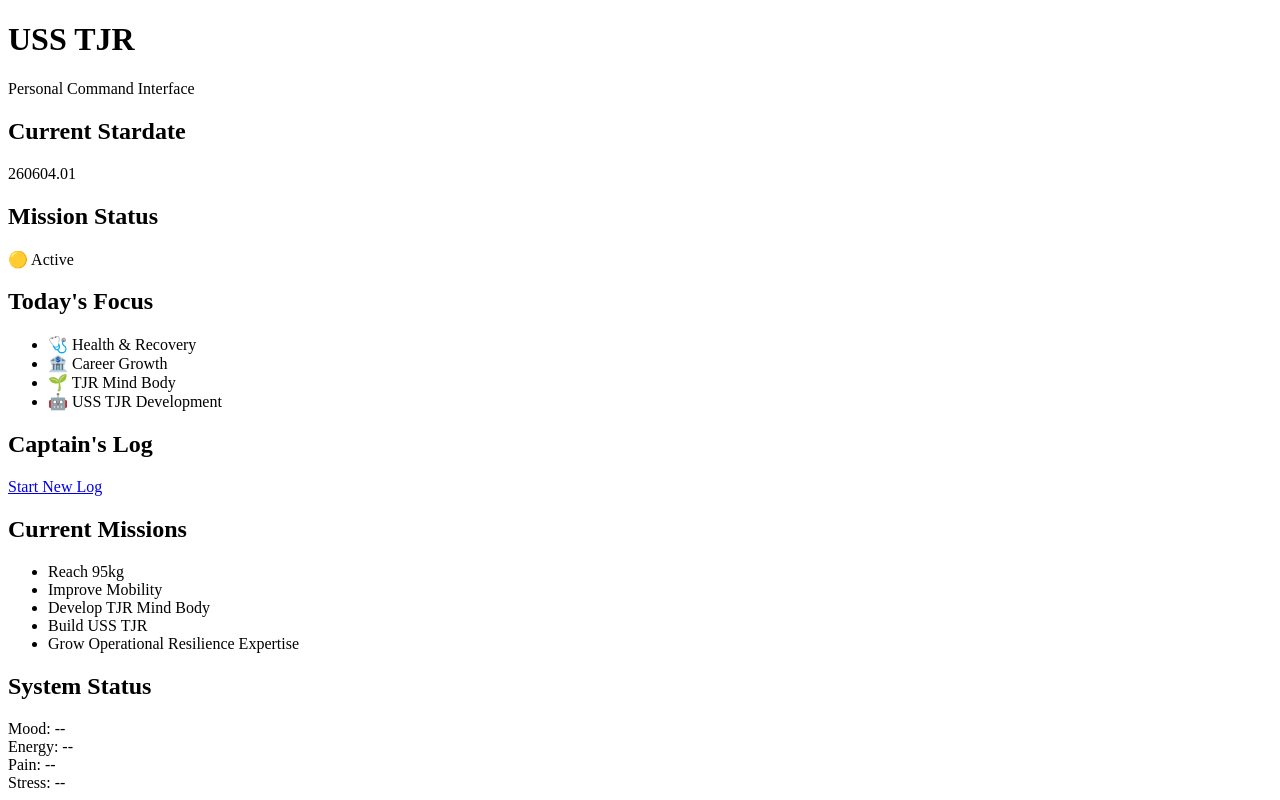
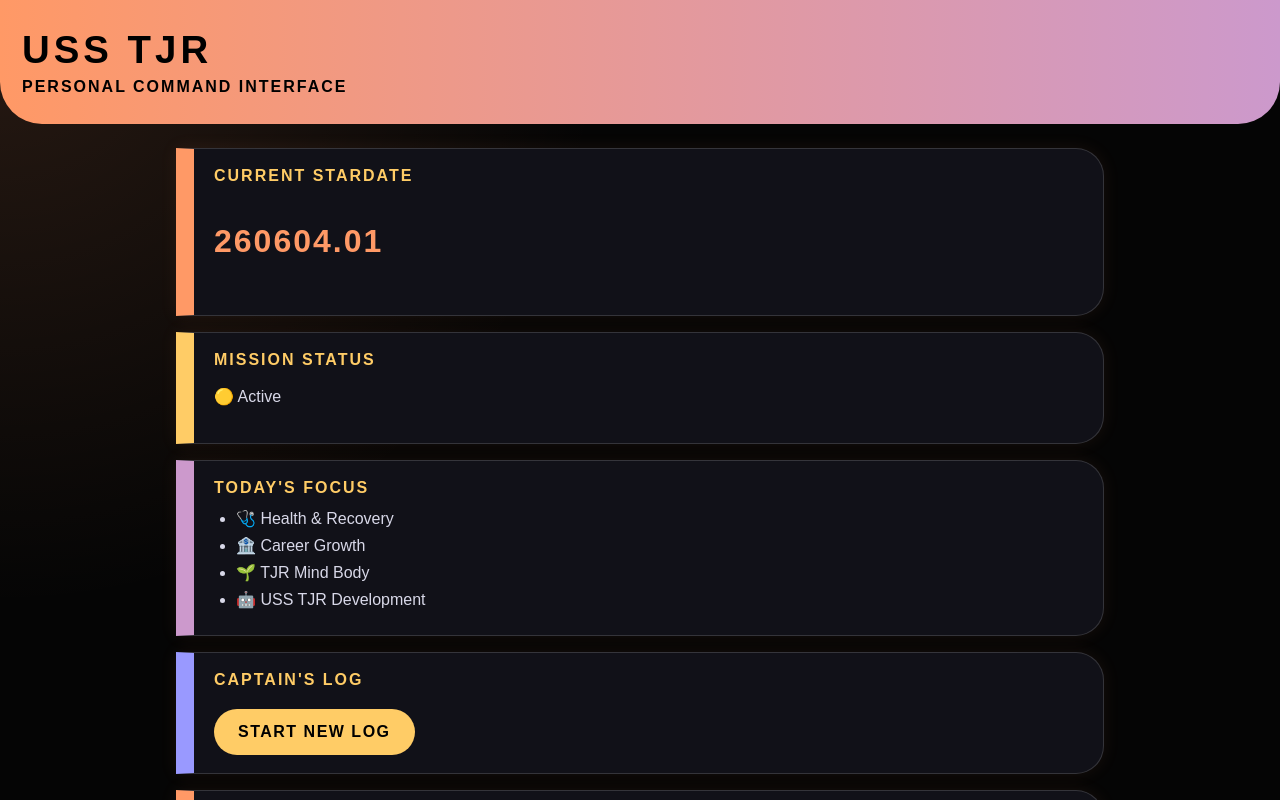
Before and after one commit to timjardenross/USSTJR-Website, a plain HTML site: page index.html in a window 1280 px wide. Shown: the top 800 px of the page. Drawn offline with Linux system fonts and the light colour scheme.

Commit message:
update style

```diff
--- a/css/styles.css
+++ b/css/styles.css
@@ -1 +1,193 @@
-Style.css
+/* USS TJR - LCARS Inspired Command Deck */
+
+:root {
+    --space-black: #050505;
+    --panel-black: #111118;
+    --text-main: #ffffff;
+    --text-muted: #d8d8e8;
+
+    --lcars-orange: #ff9966;
+    --lcars-gold: #ffcc66;
+    --lcars-purple: #cc99cc;
+    --lcars-blue: #9999ff;
+    --lcars-red: #ff6666;
+
+    --line-soft: rgba(255, 255, 255, 0.15);
+}
+
+* {
+    box-sizing: border-box;
+}
+
+body {
+    margin: 0;
+    font-family: Arial, Helvetica, sans-serif;
+    background:
+        radial-gradient(circle at top left, rgba(255,153,102,0.14), transparent 30%),
+        radial-gradient(circle at bottom right, rgba(153,153,255,0.12), transparent 35%),
+        var(--space-black);
+    color: var(--text-main);
+    min-height: 100vh;
+}
+
+.header {
+    background: linear-gradient(90deg, var(--lcars-orange), var(--lcars-purple));
+    color: #000;
+    padding: 28px 22px;
+    border-bottom-left-radius: 42px;
+    border-bottom-right-radius: 42px;
+    margin-bottom: 24px;
+}
+
+.header h1 {
+    margin: 0;
+    font-size: 2.4rem;
+    letter-spacing: 4px;
+    text-transform: uppercase;
+}
+
+.subtitle {
+    margin: 6px 0 0;
+    font-weight: bold;
+    letter-spacing: 2px;
+    text-transform: uppercase;
+}
+
+.container {
+    width: min(100%, 960px);
+    margin: 0 auto;
+    padding: 0 16px 32px;
+}
+
+.card {
+    background: var(--panel-black);
+    border: 1px solid var(--line-soft);
+    border-left: 18px solid var(--lcars-orange);
+    border-radius: 0 28px 28px 0;
+    padding: 18px 20px;
+    margin-bottom: 16px;
+    box-shadow: 0 0 18px rgba(255, 153, 102, 0.08);
+}
+
+.card:nth-of-type(2) {
+    border-left-color: var(--lcars-gold);
+}
+
+.card:nth-of-type(3) {
+    border-left-color: var(--lcars-purple);
+}
+
+.card:nth-of-type(4) {
+    border-left-color: var(--lcars-blue);
+}
+
+.card:nth-of-type(5) {
+    border-left-color: var(--lcars-orange);
+}
+
+.card:nth-of-type(6) {
+    border-left-color: var(--lcars-red);
+}
+
+.card:nth-of-type(7) {
+    border-left-color: var(--lcars-gold);
+}
+
+.card h2 {
+    margin: 0 0 12px;
+    color: var(--lcars-gold);
+    text-transform: uppercase;
+    letter-spacing: 2px;
+    font-size: 1rem;
+}
+
+.card p {
+    color: var(--text-muted);
+    line-height: 1.5;
+}
+
+ul {
+    margin: 0;
+    padding-left: 22px;
+    color: var(--text-muted);
+}
+
+li {
+    margin: 8px 0;
+}
+
+#stardate {
+    font-size: 2rem;
+    font-weight: bold;
+    color: var(--lcars-orange);
+    letter-spacing: 2px;
+}
+
+.button {
+    display: inline-block;
+    background: var(--lcars-gold);
+    color: #000;
+    text-decoration: none;
+    padding: 14px 24px;
+    border-radius: 999px 999px 999px 999px;
+    font-weight: bold;
+    text-transform: uppercase;
+    letter-spacing: 1.5px;
+    margin-top: 8px;
+    transition: transform 0.15s ease, background 0.15s ease;
+}
+
+.button:hover {
+    background: var(--lcars-orange);
+    transform: translateY(-2px);
+}
+
+.status-grid {
+    display: grid;
+    grid-template-columns: repeat(2, minmax(0, 1fr));
+    gap: 12px;
+}
+
+.status-grid div {
+    background: #1c1c28;
+    border-radius: 18px;
+    padding: 14px;
+    color: var(--text-main);
+    border-top: 8px solid var(--lcars-purple);
+    font-weight: bold;
+}
+
+.footer {
+    text-align: center;
+    padding: 24px;
+    color: var(--lcars-gold);
+    text-transform: uppercase;
+    letter-spacing: 2px;
+    font-size: 0.85rem;
+}
+
+/* Mobile tuning */
+@media (max-width: 640px) {
+    .header {
+        border-bottom-left-radius: 28px;
+        border-bottom-right-radius: 28px;
+        padding: 24px 18px;
+    }
+
+    .header h1 {
+        font-size: 2rem;
+    }
+
+    .card {
+        border-left-width: 12px;
+        border-radius: 0 22px 22px 0;
+    }
+
+    .status-grid {
+        grid-template-columns: 1fr;
+    }
+
+    #stardate {
+        font-size: 1.6rem;
+    }
+}
```
